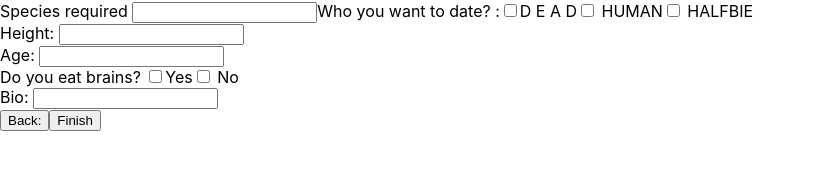
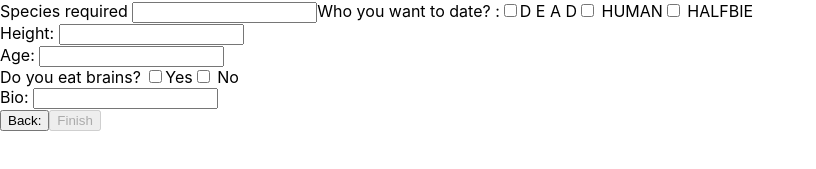
Before and after one commit to ssemlitz/zombodie-2-love-front-end, a React (Create React App) app: page /create-profile in a window 1280 px wide. Shown: the part 161-330 px from the top of the page, without its empty margins (0-816 px from the left). Built offline with nearby package versions, Linux system fonts and the light colour scheme; no server answers.

Commit message:
valid profile submit form

```diff
--- a/src/components/CreateProfileForm/CreateProfileForm.jsx
+++ b/src/components/CreateProfileForm/CreateProfileForm.jsx
@@ -1,6 +1,8 @@
-import {useState } from "react"
+import {useState, useRef, useEffect } from "react"
 
 function CreateProfileForm (props) {
+  const formElement = useRef()
+  const [validForm, setValidForm] = useState(false)
   const [profileData, setProfileData] = useState({
     species:"",
     brains: Boolean,
@@ -9,16 +11,21 @@ function CreateProfileForm (props) {
     bio: "",
 
   })
+
   const handleChange = evt => {
     setProfileData({ ...profileData, [evt.target.name]: evt.target.value })
 
   }
 
+  useEffect(() => {
+    formElement.current.checkValidity() ? setValidForm(true) : setValidForm(false)
+  }, [profileData])
+
   return(
     <>
 
     <h1>Tell us more about you </h1>
-    <form>
+    <form autoComplete="off" ref={formElement} >
     <div className="create-profile-form">
         <div>
           <label>Species required </label>
@@ -70,7 +77,6 @@ function CreateProfileForm (props) {
               name="height"
               value={profileData.height}
               onChange={handleChange}
-              required
             />
         </div>
         <div>
@@ -82,7 +88,6 @@ function CreateProfileForm (props) {
               name="age"
               value={profileData.age}
               onChange={handleChange}
-              required
             />
         </div>
         <div>
@@ -109,21 +114,23 @@ function CreateProfileForm (props) {
         <div>
           <label>Bio: </label>
           <input
-              type="textarea"
+              type="text"
               className="create-form"
               id="bio-input"
-              bio="bio"
+              name="bio"
               value={profileData.bio}
               onChange={handleChange}
-              required
             />
-
-
 
         </div>
         <div className="btn">
           <button>Back:</button>
-          <button>Finish</button>
+          <button
+          type="submit"
+          className="btn-finish"
+          disabled={!validForm}
+          >
+            Finish</button>
         </div>
 
       </div>
```
